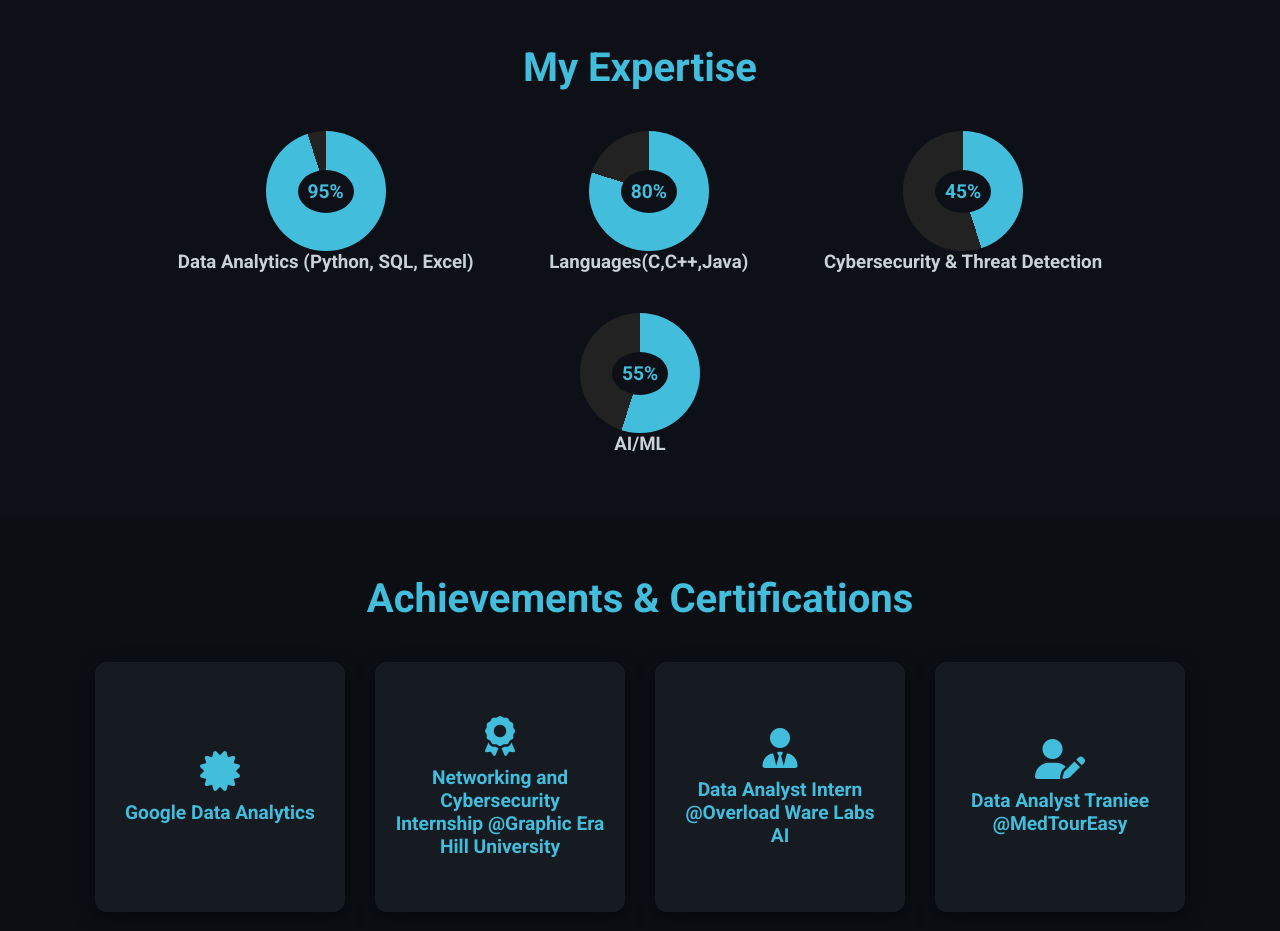
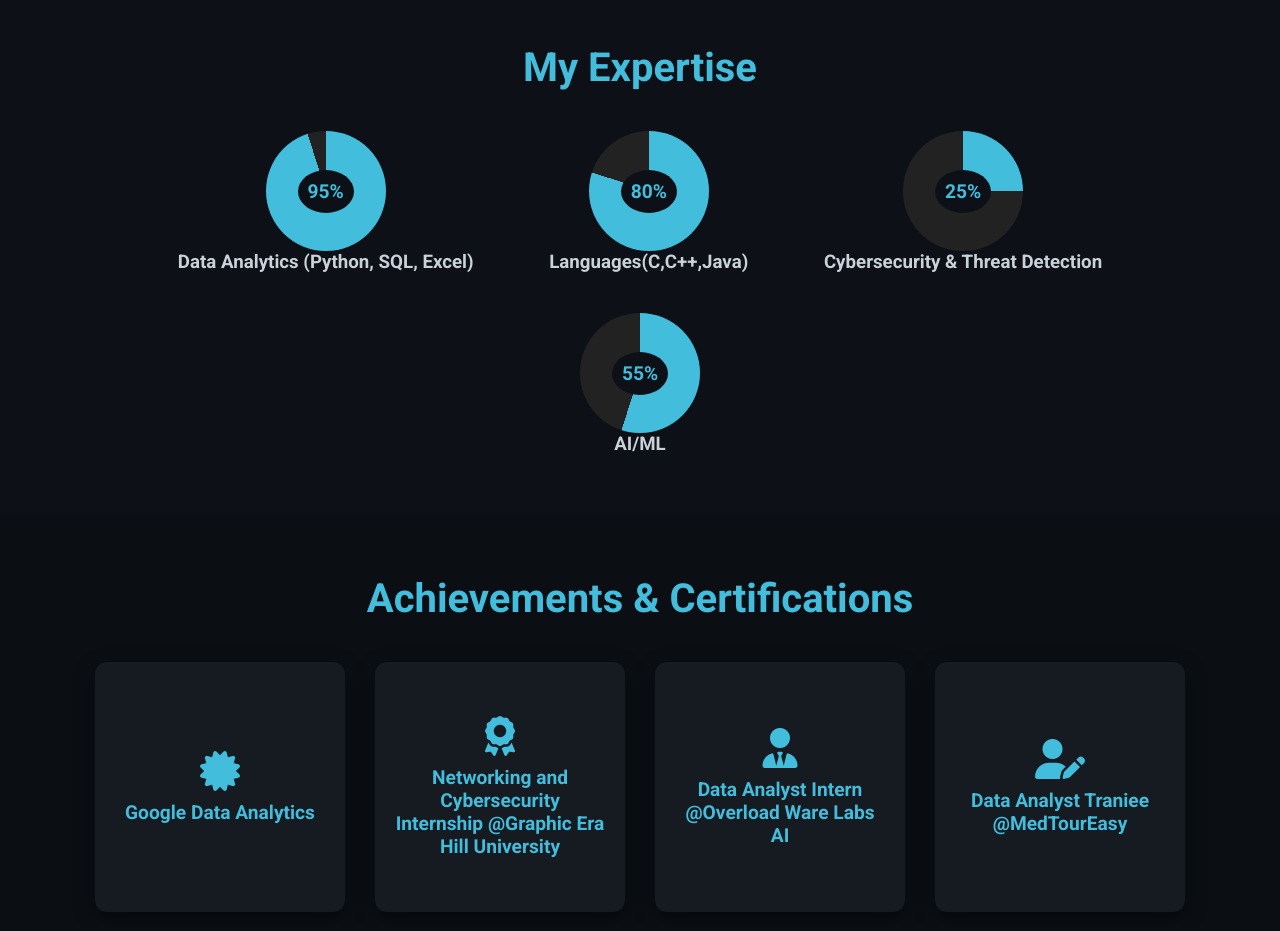
Before and after one commit to shabdarth13/Shabdarth_Portfolio-, a plain HTML site: page index.html in a window 1280 px wide. Shown: the part 800-1731 px from the top of the page. Drawn offline with Linux system fonts and the light colour scheme.

Commit message:
Update index.html

```diff
--- a/index.html
+++ b/index.html
@@ -52,7 +52,7 @@
         <h3>Languages(C,C++,Java)</h3>
       </div>
       <div class="skill">
-        <div class="circle" data-percent="45"><span>45%</span></div>
+        <div class="circle" data-percent="25"><span>25%</span></div>
         <h3>Cybersecurity & Threat Detection</h3>
       </div>
       <div class="skill">
```
